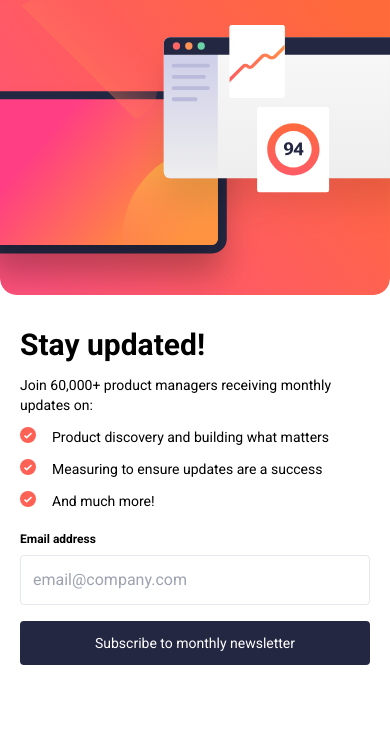
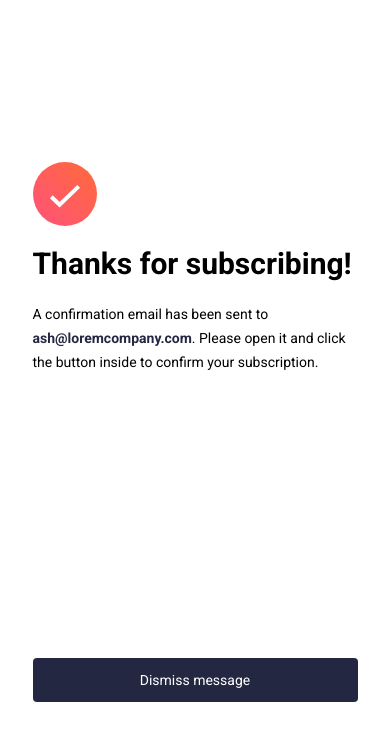
Before and after one commit to kristiansnts/fem-newsletter, a React (Vite) app: page / in a window 390 px wide. Shown: the top 740 px of the page. Built offline with nearby package versions, Linux system fonts and the light colour scheme.

Commit message:
mobile success pages style done

```diff
--- a/src/App.jsx
+++ b/src/App.jsx
@@ -1,11 +1,11 @@
-import Home from "./pages/Home/Home"
-// import Success from "./pages/Success/Success"
+// import Home from "./pages/Home/Home"
+import Success from "./pages/Success/Success"
 
 const App = () => {
   return (
     <>
-        <Home />
-        {/* <Success /> */}
+        {/* <Home /> */}
+        <Success />
     </>
   )
 }
--- a/src/component/Button/Button.jsx
+++ b/src/component/Button/Button.jsx
@@ -1,8 +1,8 @@
 /* eslint-disable react/prop-types */
 const Button = (props) => {
-    const { children } = props
+    const { children, variant } = props
     return (
-        <button type="submit" className="bg-[#242742] text-white text-sm font-normal w-full p-3 rounded">{children}</button>
+        <button type="submit" className={`bg-[#242742] text-white text-sm font-normal w-full p-3 rounded ${variant}`}>{children}</button>
     )
 }
 
--- a/src/pages/Success/Success.jsx
+++ b/src/pages/Success/Success.jsx
@@ -3,12 +3,14 @@ import Button from "src/component/Button/Button"
 const Success = () => {
   return (
     <>
-        <div className="success__page">
-            <img src="src/assets/images/icon-success.svg" alt="" />
-            <h1>Thanks for subscribing!</h1>
-            <p>A confirmation email has been sent to ash@loremcompany.com.
-  Please open it and click the button inside to confirm your subscription.</p>
-            <Button>Dismiss message</Button>
+        <div className="success__page h-screen flex flex-col items-start justify-around w-10/12 mx-auto">
+                <div className="thanks__content">
+                <img src="src/assets/images/icon-success.svg" alt="" className="my-5"/>
+                <h1 className="text-3xl font-bold my-5">Thanks for subscribing!</h1>
+                <p className="text-sm leading-6">A confirmation email has been sent to <a href="" className="text-[#242742] font-bold">ash@loremcompany.com</a>.
+    Please open it and click the button inside to confirm your subscription.</p>
+            </div>
+            <Button variant="">Dismiss message</Button>
         </div>
     </>
   )
```
